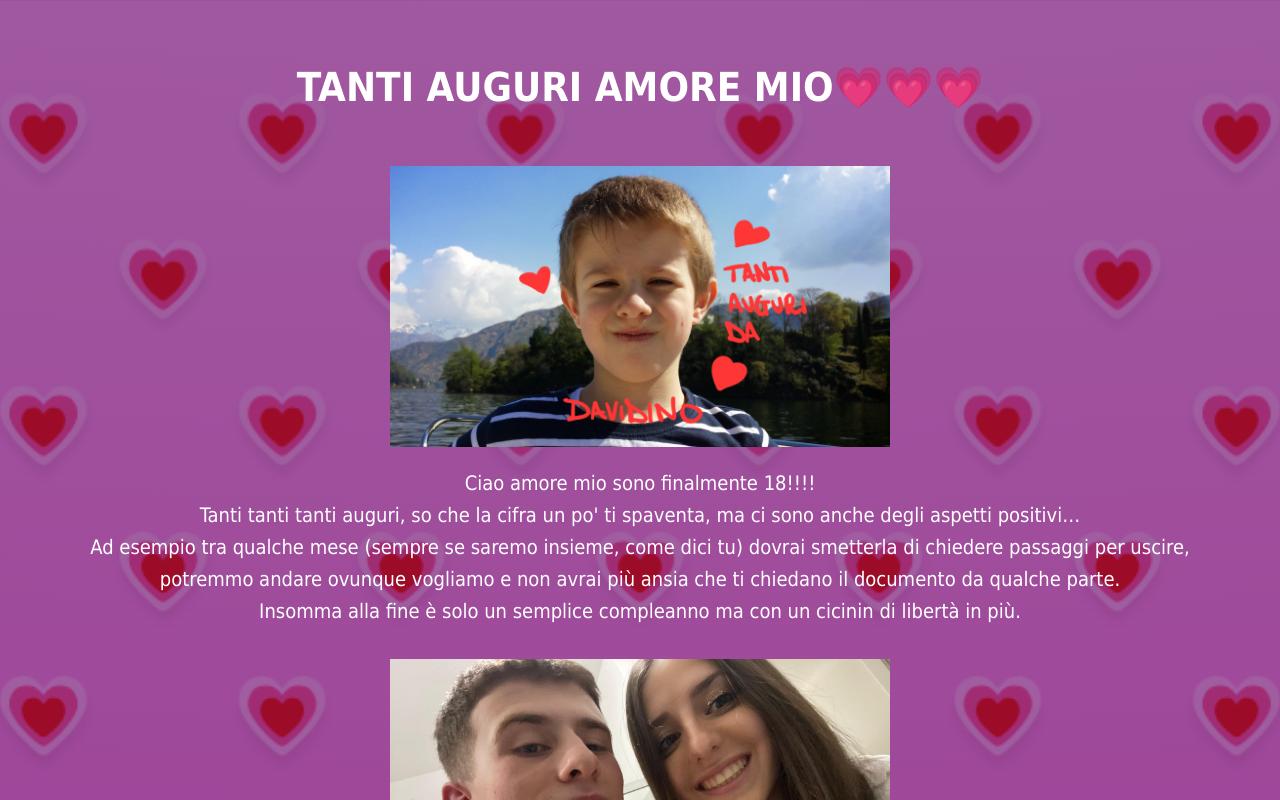
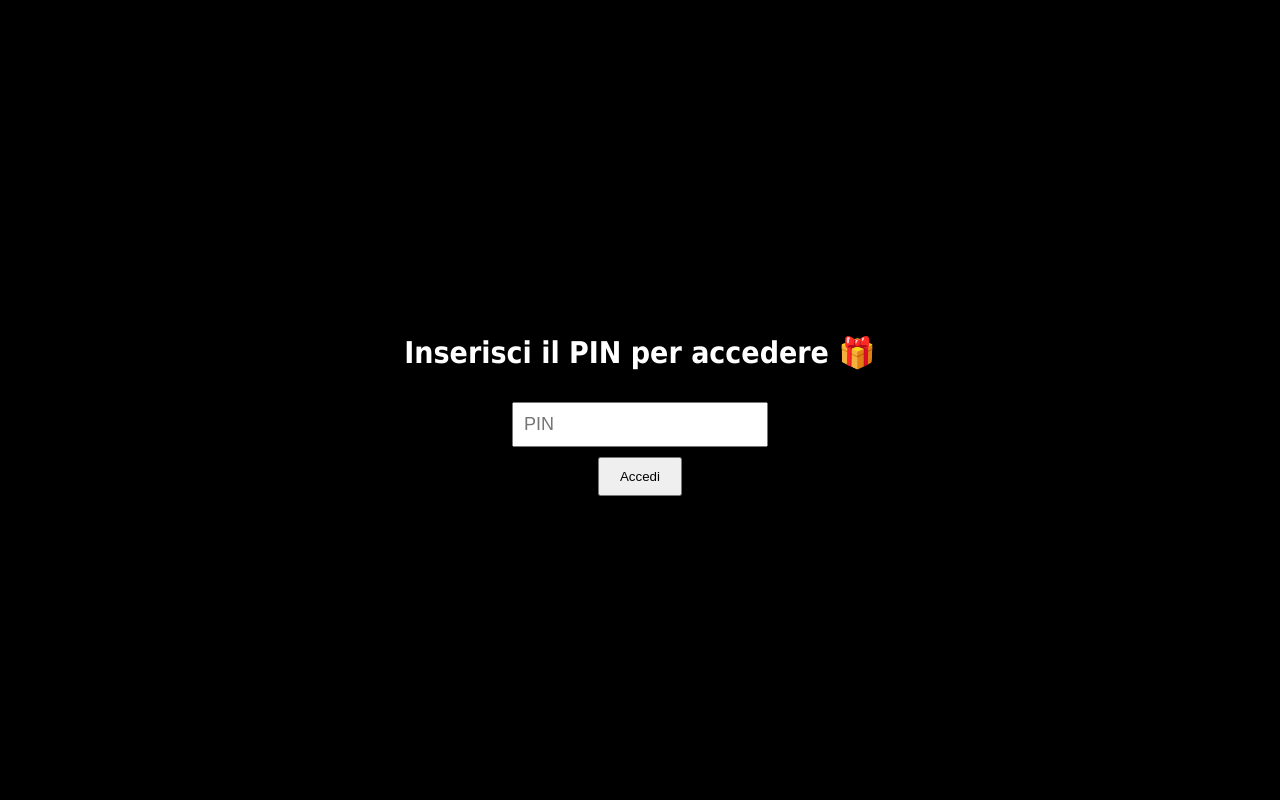
Before and after one commit to settee7/settee7.github.io, a plain HTML site: page index.html in a window 1280 px wide. Shown: the top 800 px of the page. Drawn offline with Linux system fonts and the light colour scheme.

Commit message:
Update index.html

```diff
--- a/index.html
+++ b/index.html
@@ -65,6 +65,32 @@
   <!-- HTML -->
 
   <body>
+
+    <!-- PIN -->
+
+    <div id="pin-overlay" style="
+  position: fixed;
+  top: 0; left: 0;
+  width: 100%;
+  height: 100%;
+  background-color: black;
+  z-index: 9999;
+  display: flex;
+  align-items: center;
+  justify-content: center;
+  flex-direction: column;
+  color: white;
+  font-family: Tahoma, sans-serif;
+">
+      <h2>Inserisci il PIN per accedere 🎁</h2>
+      <input type="password" id="pin-input" placeholder="PIN"
+        style="padding: 10px; font-size: 18px;">
+      <button onclick="checkPIN()"
+        style="margin-top: 10px; padding: 10px 20px;">Accedi</button>
+      <p id="error-msg" style="color: red; display: none;">PIN errato,
+        riprova.</p>
+    </div>
+
     <header>
       <h1>TANTI AUGURI AMORE MIO💗💗💗</h1>
     </header>
@@ -103,10 +129,9 @@
     </p>
     <br><br><br><br><br><br><br><br>
 
-
     <img src="crazy.jpg" alt="crazy boy">
     <p> visto che te lo dimentichi😝 stiamo assieme da: <br></p>
-  <!-- TIMER -->
+    <!-- TIMER -->
     <div id="timer" style="color: white; text-align: center;"></div>
 
     <script>
@@ -158,13 +183,22 @@
       setInterval(updateTimer, 1000);
     </script>
 
+<script>
+  const correctPIN = "0405";  // <-- Cambia questo con il tuo PIN segreto
+
+  function checkPIN() {
+    const enteredPIN = document.getElementById("pin-input").value;
+    const errorMsg = document.getElementById("error-msg");
+
+    if (enteredPIN === correctPIN) {
+      document.getElementById("pin-overlay").style.display = "none";
+    } else {
+      errorMsg.style.display = "block";
+    }
+  }
+</script>
 
 
-    <!--<div class="container">
-    <div class="box">Contenuto 1</div>
-    <div class="box">Contenuto 2</div>
-    <div class="box">Contenuto 3</div>
-  </div>-->
+  </body>
 
-  </body>
 </html>
```
